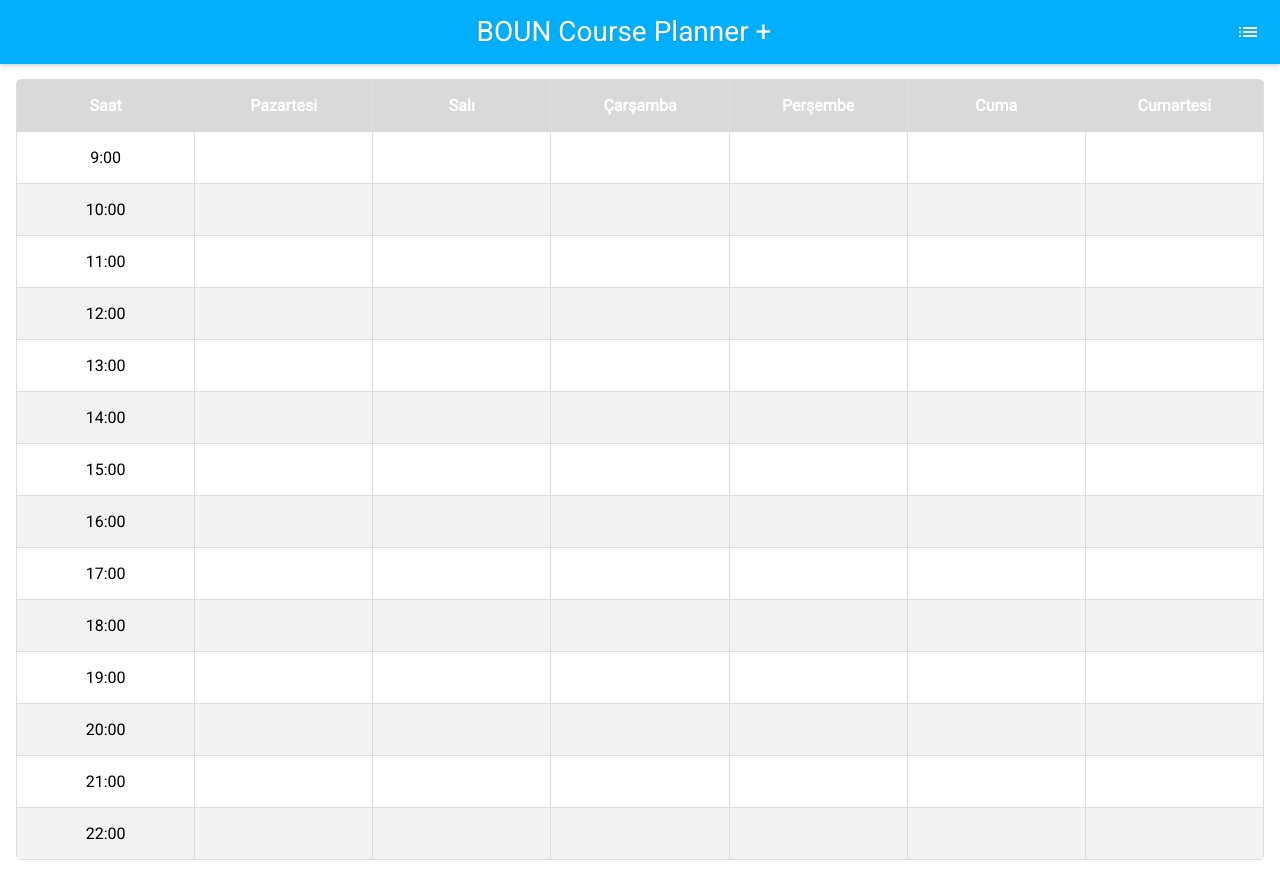
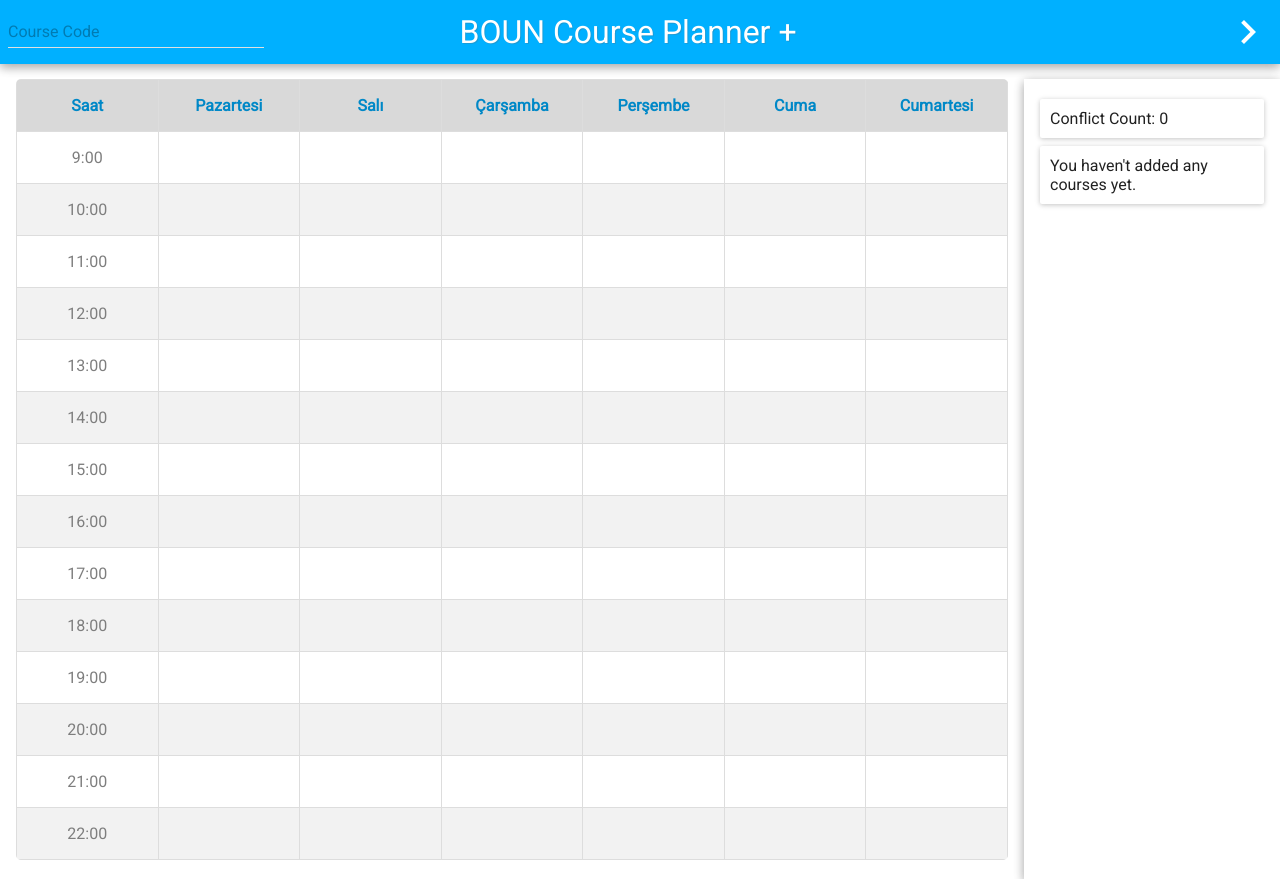
Before and after one commit to DespicableSensei/BOUN-Planner, a React (Create React App) app: page / in a window 1280 px wide. Built offline with nearby package versions, Linux system fonts and the light colour scheme.

Commit message:
Drawer, BigIcon, LeftSideInput, Center Title

```diff
--- a/public/index.html
+++ b/public/index.html
@@ -7,6 +7,8 @@
     <link rel="manifest" href="%PUBLIC_URL%/manifest.json">
     <link rel="shortcut icon" href="%PUBLIC_URL%/favicon.ico">
     <link href="https://fonts.googleapis.com/css?family=Roboto" rel="stylesheet">
+    <link href="https://fonts.googleapis.com/icon?family=Material+Icons" rel="stylesheet">
+
     <title>BOUN Course Planner+</title>
   </head>
   <body>
--- a/src/App.css
+++ b/src/App.css
@@ -1,6 +1,7 @@
 body {
   user-select: none;
   font-family: "Roboto", sans-serif;
+  overflow-x: hidden;
 }
 ul li {
 user-select: none;
@@ -37,9 +38,7 @@
   border-collapse: collapse;
   border-radius: 5px;
   overflow: hidden;
-  width: calc(100% - 32px);
-  margin-left: 16px;
-  margin-right: 16px;
+  width: 100%;
 }
 
 #coursesTable td, #coursesTable th {
@@ -57,9 +56,65 @@
 #coursesTable th {
   text-align: center;
   background-color: rgba(190, 190, 190, 0.589);
-  color: rgb(255, 255, 255);
+  color: rgb(0, 136, 199);
 }
 
 .mainContent {
   margin-top: 15px;
+  margin-bottom: 15px;
 }
+
+.tableDiv {
+  width: calc(100% - 32px);
+  margin-left: 16px;
+  margin-right: 16px;
+  transition: all 450ms cubic-bezier(0.23, 1, 0.32, 1) 0ms;
+}
+.tableDivOpenDrawer {
+  width: calc(80% - 32px);
+  margin-left: 16px;
+  margin-right: 16px;
+  transition: all 450ms cubic-bezier(0.23, 1, 0.32, 1) 0ms;
+}
+
+.sidebarArea {
+  background: yellowgreen;
+  height: 100px;
+  float: left;
+}
+
+.timeIndex {
+  color: rgb(126, 126, 126);
+}
+.material-icons {
+  font-family: 'Material Icons';
+  font-weight: normal;
+  font-style: normal;
+  font-size: 24px;  /* Preferred icon size */
+  display: inline-block;
+  line-height: 1;
+  text-transform: none;
+  letter-spacing: normal;
+  word-wrap: normal;
+  white-space: nowrap;
+  direction: ltr;
+
+  /* Support for all WebKit browsers. */
+  -webkit-font-smoothing: antialiased;
+  /* Support for Safari and Chrome. */
+  text-rendering: optimizeLegibility;
+
+  /* Support for Firefox. */
+  -moz-osx-font-smoothing: grayscale;
+
+  /* Support for IE. */
+  font-feature-settings: 'liga';
+}
+
+.biggerIcon {
+  font-size: 48px!important;
+}
+
+#appbar button {
+  padding: 0!important;
+}
--- a/src/Components/ActualTable.js
+++ b/src/Components/ActualTable.js
@@ -36,7 +36,7 @@
         var cellArray = rowArray.map((cell) => {
             return this.makeCell(cell,timeIndex);
         })
-        return <tr key={Math.random()}><td>{this.giveActualTime(timeIndex)}</td>{cellArray}</tr>;
+        return <tr key={Math.random()}><td className={'timeIndex'}>{this.giveActualTime(timeIndex)}</td>{cellArray}</tr>;
     }
     makeCell(cellArray,timeIndex) {
         var insideCellArray = cellArray.map((item) => {
@@ -59,7 +59,9 @@
         return finalTimeString;
     }
     render() {
+        var tableDivClass = (this.props.drawer)?'tableDivOpenDrawer':'tableDiv';
         return(
+            <div className={tableDivClass}>
             <table id="coursesTable">
                 <thead>
                     <tr>
@@ -76,6 +78,7 @@
                     {this.makeAllRows()}
                 </tbody>
             </table>
+            </div>
         );
     }
 }
--- a/src/Components/AddedCourses.js
+++ b/src/Components/AddedCourses.js
@@ -1,28 +1,50 @@
 import React from "react";
+import { Paper } from "material-ui";
+import CourseCard from '../Components/CourseCard'
 
 class AddedCourses extends React.Component {
+    constructor() {
+        super();
+        let paperStyle = {
+            padding: 10,
+            marginBottom: 8,
+        }
+        this.state = {
+            paperStyle: paperStyle
+        }
+    }
     removeCourse(days, hours, courseCode) {
         this.props.removeCourse(days, hours, courseCode);
     }
     listCourses() {
         let myCourses = this.props.addedCourses;
+
         if(myCourses.length !== 0) {
             var displayArray = myCourses.map((course) => {
-                return (
-                    <tr key={Math.random()}>
-                    <td>{course}</td>
-                    <td><button onClick={this.removeCourse.bind(this, {course})}>Remove</button></td>
-                    </tr>
+                return(
+                    <CourseCard titleMan={course} removeCourse={this.removeCourse.bind(this, {course})} />
                 );
+                // return(
+                //     <Paper style={this.state.paperStyle} >{course}<button onClick={this.removeCourse.bind(this, {course})}>Remove</button></Paper>
+                // );
+                // return (
+                //     <tr key={Math.random()}>
+                //     <td>{course}</td>
+                //     <td><button onClick={this.removeCourse.bind(this, {course})}>Remove</button></td>
+                //     </tr>
+                // );
             })
             return displayArray;
         }
         else {
-            return (
-                <tr>
-                <td>You haven't added any courses yet.</td>
-                </tr>
+            return(
+                <Paper style={this.state.paperStyle} >You haven't added any courses yet.</Paper>
             );
+            // return (
+            //     <tr>
+            //     <td>You haven't added any courses yet.</td>
+            //     </tr>
+            // );
         }
     }
     render() {
@@ -34,13 +56,10 @@
             sty = {marginLeft: "auto",marginRight: "auto"}
         }
         return (
-            <div className='courseScroll' style={sty}>
-                <table>
-                <tbody>
-                    <tr><td>Conflict Count: {this.props.conflicts.length}</td></tr>
+            <div>
+                    <Paper style={this.state.paperStyle} >Conflict Count: {this.props.conflicts.length}</Paper>
+                    {/* <CourseCard /> */}
                     {this.listCourses()}
-                </tbody>
-                </table>
             </div>
         );
     }
--- a/src/Components/App.js
+++ b/src/Components/App.js
@@ -1,19 +1,20 @@
+import { lightBlueA400 } from "material-ui/styles/colors";
+import { MuiThemeProvider } from "material-ui/styles";
+import { Snackbar, AppBar, IconButton, TextField } from "material-ui";
+import ActionList from "material-ui/svg-icons/action/list";
+import HardwareArrowLeft from "material-ui/svg-icons/hardware/keyboard-arrow-left";
+import HardwareArrowRight from "material-ui/svg-icons/hardware/keyboard-arrow-right";
+import getMuiTheme from "material-ui/styles/getMuiTheme";
+import FontIcon from 'material-ui/FontIcon';
 import React, { Component } from 'react';
+
+import ActualTable from "./ActualTable";
+import AddedCourses from "./AddedCourses";
+import CourseSearch from "./CourseSearch";
+import StyledDrawer from "./StyledDrawer";
+
 import '../App.css';
-
 import all from '../amk.min.json';
-
-import ActualTable from './ActualTable';
-import CourseSearch from './CourseSearch';
-import AddedCourses from "./AddedCourses";
-import { MuiThemeProvider } from 'material-ui/styles';
-import { Snackbar, Drawer, AppBar, IconButton } from 'material-ui';
-import ActionList from "material-ui/svg-icons/action/list";
-import BounLogo from "../Static/logo.png";
-import getMuiTheme from "material-ui/styles/getMuiTheme";
-import darkBaseTheme from 'material-ui/styles/baseThemes/darkBaseTheme';
-import { lightBlueA400 } from "material-ui/styles/colors";
-
 
 class App extends Component {
   constructor() {
@@ -34,6 +35,7 @@
       openNotification: false,
       notificationMessage: "",
       openDrawer: true,
+      appBarDepth: 2,
     };
   }
   addToCourseList(indexArray, courseCode) {
@@ -70,12 +72,16 @@
   handleNotification(type, index, courseCode) {
     console.log("handled");
     var cur = JSON.parse(JSON.stringify(this.state.array));
+    var message = '';
     switch(type) {
+      default:
+        message = 'Something went wrong!';
+      break
       case 0:
-        var message = "There is a conflict between " + courseCode + " and " + cur[index].slice(1).join(", ");
+        message = "There is a conflict between " + courseCode + " and " + cur[index].slice(1).join(", ");
       break
       case 1:
-        var message = "This course has already been added: " + courseCode;
+        message = "This course has already been added: " + courseCode;
       break
     }
     this.setState({
@@ -179,6 +185,16 @@
       openNotification: false,
     });
   };
+  handleRequestCloseDrawer = () => {
+    this.setState({
+      openDrawer: !this.state.openDrawer,
+    });
+  };
+  popOver() {
+    this.setState({
+
+    })
+  }
   // render() {
   //   return (
   //     <MuiThemeProvider>
@@ -201,24 +217,40 @@
     let titleStyle = {
       textAlign: "center",
       textShadow: "1px 1px rgba(100, 100, 100, 0.26)",
-      fontSize: 28
+      fontSize: 32,
+      marginLeft: -240,
     };
     const muiTheme = getMuiTheme({
       palette: {
         primary1Color: lightBlueA400,
       }
     });
+    let biggerIcon = {padding: '0px!important'};
+    let icon = (this.state.openDrawer)?<FontIcon className={'material-icons ' + 'biggerIcon'}>keyboard_arrow_right</FontIcon>:<FontIcon className={'material-icons ' + 'biggerIcon'}>keyboard_arrow_left</FontIcon>;
+
+    window.addCourse = this.addCourse.bind(this);
+    window.myCourses = this.state.myCourses;
+    window.array = this.state.array;
     return(
       <MuiThemeProvider muiTheme={muiTheme}>
         <AppBar
+          id={'appbar'}
           title={"BOUN Course Planner +"}
-          showMenuIconButton={false}
-          iconElementRight={<IconButton><ActionList /></IconButton>}
-          iconElementLeft={<BounLogo/>}
+          //title={<TextField onFocus={this.popOver.bind(this)} hintText={'Course Code'} />}
+          showMenuIconButton={true}
+          iconElementRight={
+          // <TextField onFocus={this.popOver.bind(this)} hintText={'Course Code'} />
+          <IconButton onClick={this.handleRequestCloseDrawer.bind(this)} >{icon}</IconButton>
+          }
+          iconElementLeft={<TextField onFocus={this.popOver.bind(this)} hintText={'Course Code'} />}
           titleStyle={titleStyle}
+          zDepth={this.state.appBarDepth}
         />
         <div className={"mainContent"}>
-        <ActualTable array={this.state.array} />
+        <ActualTable drawer={this.state.openDrawer} array={this.state.array} />
+        <StyledDrawer open={this.state.openDrawer}>
+          <AddedCourses removeCourse={this.removeCourse.bind(this)} conflicts={this.checkForConflicts()} array={this.state.array} addedCourses={this.state.myCourses} />
+        </StyledDrawer>
         </div>
         <Snackbar
           open={this.state.openNotification}
@@ -328,6 +360,7 @@
           }
       break
       }
+      return 'OK';
     });
   }
     colArray.map((day,index) => {
--- /dev/null
+++ b/src/Components/AppRender.js
@@ -0,0 +1,18 @@
+import React from 'react';
+import App from '../Components/App'
+
+class AppRender extends React.Component {
+    resize = () => this.forceUpdate();
+
+    componentDidMount() {
+        window.addEventListener('resize', this.resize)
+    }
+    componentWillUnmount() {
+        window.addEventListener('resize', this.resize)
+    }
+    render() {
+        return <App/>
+    }
+}
+
+export default AppRender;
--- /dev/null
+++ b/src/Components/CourseCard.js
@@ -0,0 +1,18 @@
+import React from "react";
+import { Card, CardActions, CardTitle } from "material-ui/Card";
+import FlatButton from "material-ui/FlatButton";
+
+class CourseCard extends React.Component {
+  render() {
+    return (
+      <Card>
+        <CardTitle title={this.props.titleMan} />
+        <CardActions>
+          <FlatButton onClick={this.props.removeCourse} label="Remove" />
+        </CardActions>
+      </Card>
+    );
+  }
+}
+
+export default CourseCard;
--- /dev/null
+++ b/src/Components/StyledDrawer.js
@@ -0,0 +1,29 @@
+import React from 'react';
+import Drawer from 'material-ui/Drawer';
+
+class StyledDrawer extends React.Component {
+    constructor() {
+        super();
+        this.state = {
+            depth: 2,
+        }
+    }
+    render() {
+        const containerStyle = {
+            zIndex: 1000,
+            paddingLeft: 16,
+            paddingRight: 16,
+            paddingTop: 20,
+            top: 64+15,
+            position: 'absolute',
+            height: '100%'
+        }
+        return (
+            <Drawer containerStyle={containerStyle} zDepth={this.state.depth} docked={this.props.open} openSecondary={true} width={'20%'} open={this.props.open} >
+                {this.props.children}
+            </Drawer>
+        );
+    }
+}
+
+export default StyledDrawer;
--- a/src/index.js
+++ b/src/index.js
@@ -1,8 +1,8 @@
 import React from 'react';
 import ReactDOM from 'react-dom';
 import './index.css';
-import App from './Components/App';
+import AppRender from './Components/AppRender';
 import registerServiceWorker from './registerServiceWorker';
 
-ReactDOM.render(<App />, document.getElementById('root'));
+ReactDOM.render(<AppRender />, document.getElementById('root'));
 registerServiceWorker();
```
